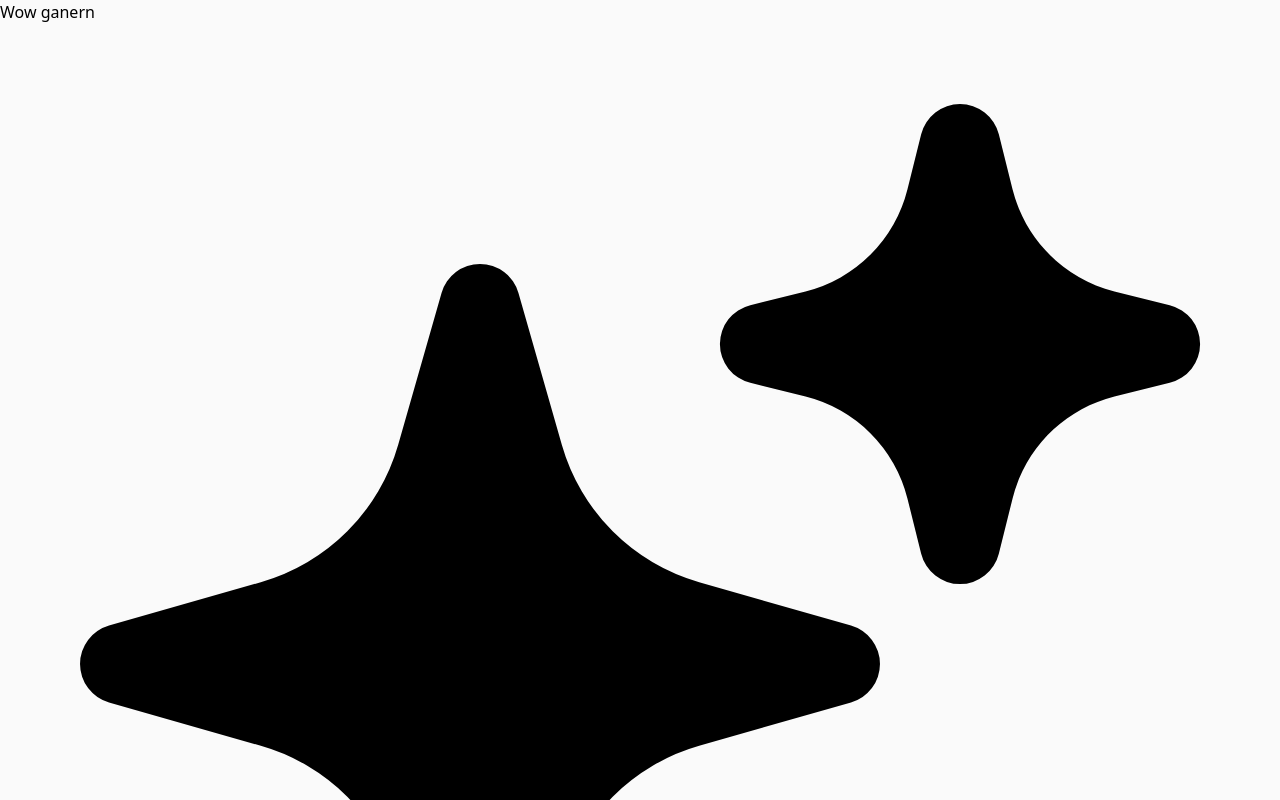
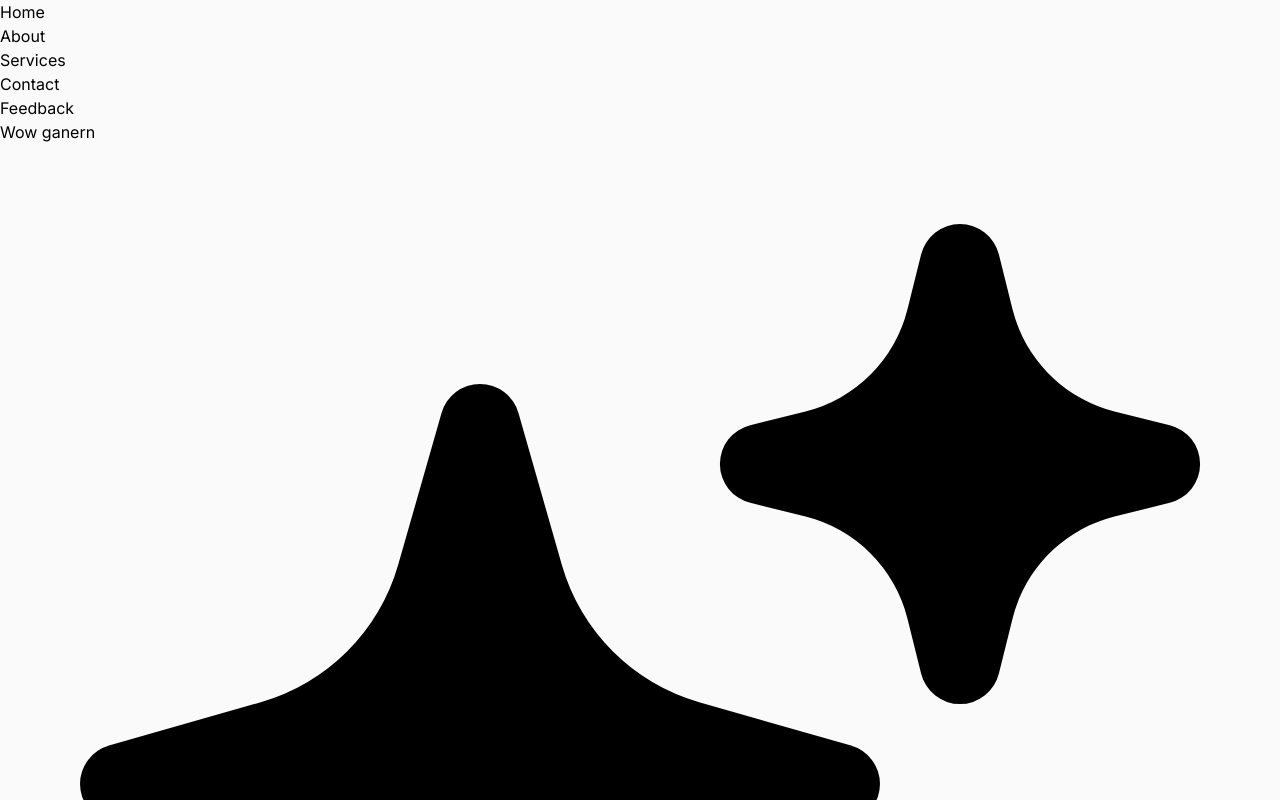
Before and after one commit to itgauy/Tech-Commr, a React (Vite) app in the folder frontend/: page / in a window 1280 px wide. Shown: the top 800 px of the page. Built offline with nearby package versions, Linux system fonts and the light colour scheme.

Commit message:
Just added navbar component for overall pages, but with temporary styles

```diff
--- a/frontend/src/App.jsx
+++ b/frontend/src/App.jsx
@@ -1,11 +1,12 @@
 import React from 'react'
 import { Home } from './pages'
+import { Navbar } from './components/ui'
 import { BrowserRouter, Routes, Route } from 'react-router-dom'
 
 const App = () => {
   return (
-
     <BrowserRouter>
+      <Navbar />
       <Routes>
         <Route
           path="/"
--- /dev/null
+++ b/frontend/src/components/ui/Navbar.jsx
@@ -0,0 +1,28 @@
+import React from 'react'
+import { useLocation, Link } from 'react-router-dom';
+
+const Navbar = () => {
+  const { pathname } = useLocation();
+
+  return (
+    <nav className='fixed left-1/2 -translate-x-1/2 top-8 px-6 py-4 rounded-lg bg-white/90 backdrop-blur-md'>
+      <ul className='flex gap-8 text-sm'>
+        {[
+          { name: 'Home', link: '/' },
+          { name: 'About', link: '/about' },
+          { name: 'Services', link: '/services' },
+          { name: 'Contact', link: '/contact' },
+          { name: 'Feedback', link: '/feedback' },
+        ].map((link, index) => (
+          <li key={index}>
+            <Link to={link.link} className={`${pathname === link.link ? 'text-green-500' : ''} transition duration-300 ease-in-out`}>
+              {link.name}
+            </Link>
+          </li>
+        ))}
+      </ul>
+    </nav >
+  )
+}
+
+export default Navbar
--- a/frontend/src/components/ui/index.js
+++ b/frontend/src/components/ui/index.js
@@ -1,7 +1,9 @@
 import Button from './Button'
 import Badge from './Badge'
+import Navbar from './Navbar'
 
 export {
   Button,
-  Badge
+  Badge,
+  Navbar,
 }
--- a/frontend/src/index.css
+++ b/frontend/src/index.css
@@ -6,6 +6,10 @@
 @layer base {
   body {
     @apply bg-neutral-50;
+    font-family: "Inter", sans-serif;
+    font-optical-sizing: auto;
+    font-weight: 400;
+    font-style: normal;
   }
   h1 {
     @apply text-neutral-700 font-semibold md:leading-[4.2rem] leading-[2.5rem] md:text-6xl text-[32px];
@@ -16,9 +20,5 @@
   }
   p {
     @apply text-neutral-600 text-sm;
-    font-family: "Inter", sans-serif;
-    font-optical-sizing: auto;
-    font-weight: 400;
-    font-style: normal;
   }
 }
```
